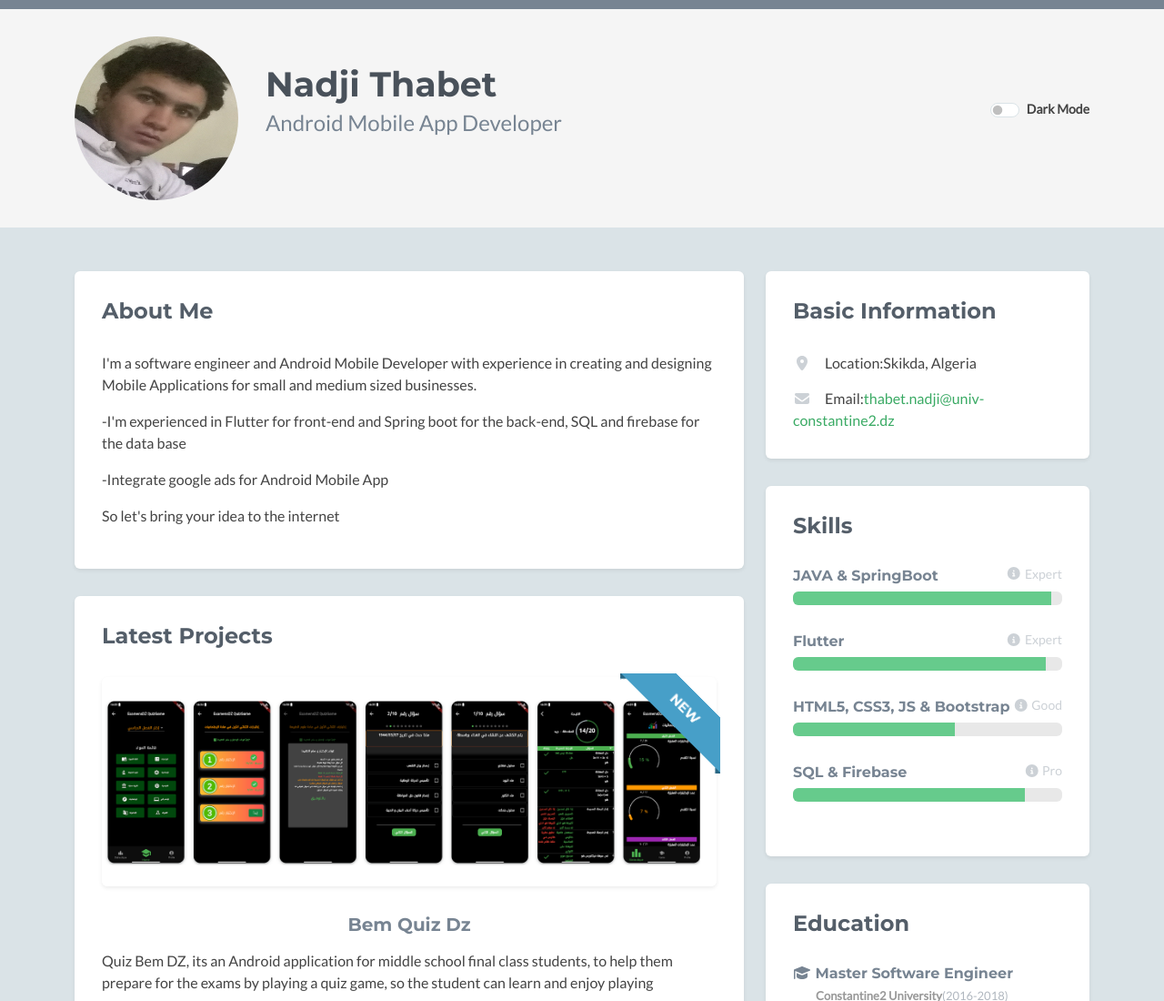
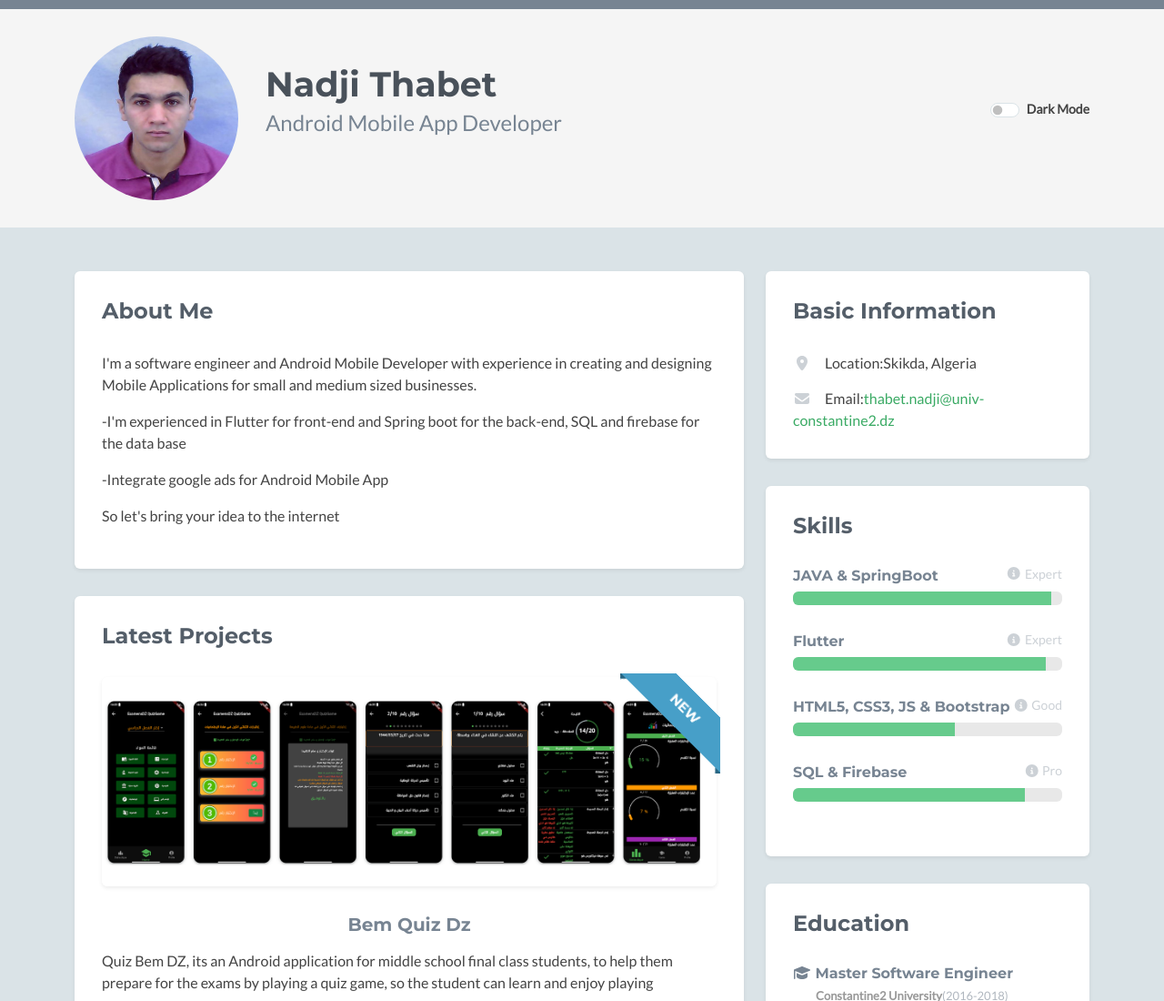
Before and after one commit to ThabetNadji/thabet.nadji.github.io, a plain HTML site: page index.html in a window 1280 px wide. Shown: the top 1100 px of the page at 91% size. Drawn offline with nearby package versions, Linux system fonts and the light colour scheme; no server answers; a script that the page names is missing; some icons are missing.

Commit message:
Update index.html

```diff
--- a/index.html
+++ b/index.html
@@ -36,7 +36,7 @@
         <div class="container">
 	        <div class="row align-items-center">
 			    <div class="col">
-		            <img class="profile-image img-fluid float-start rounded-circle" src="assets/images/admin3.png" alt="profile image" />
+		            <img class="profile-image img-fluid float-start rounded-circle" src="assets/images/admin4.png" alt="profile image" />
 		            <div class="profile-content">
 		                <h1 class="name">Nadji Thabet</h1>
 		                <h2 class="desc">Android Mobile App Developer</h2>
```
